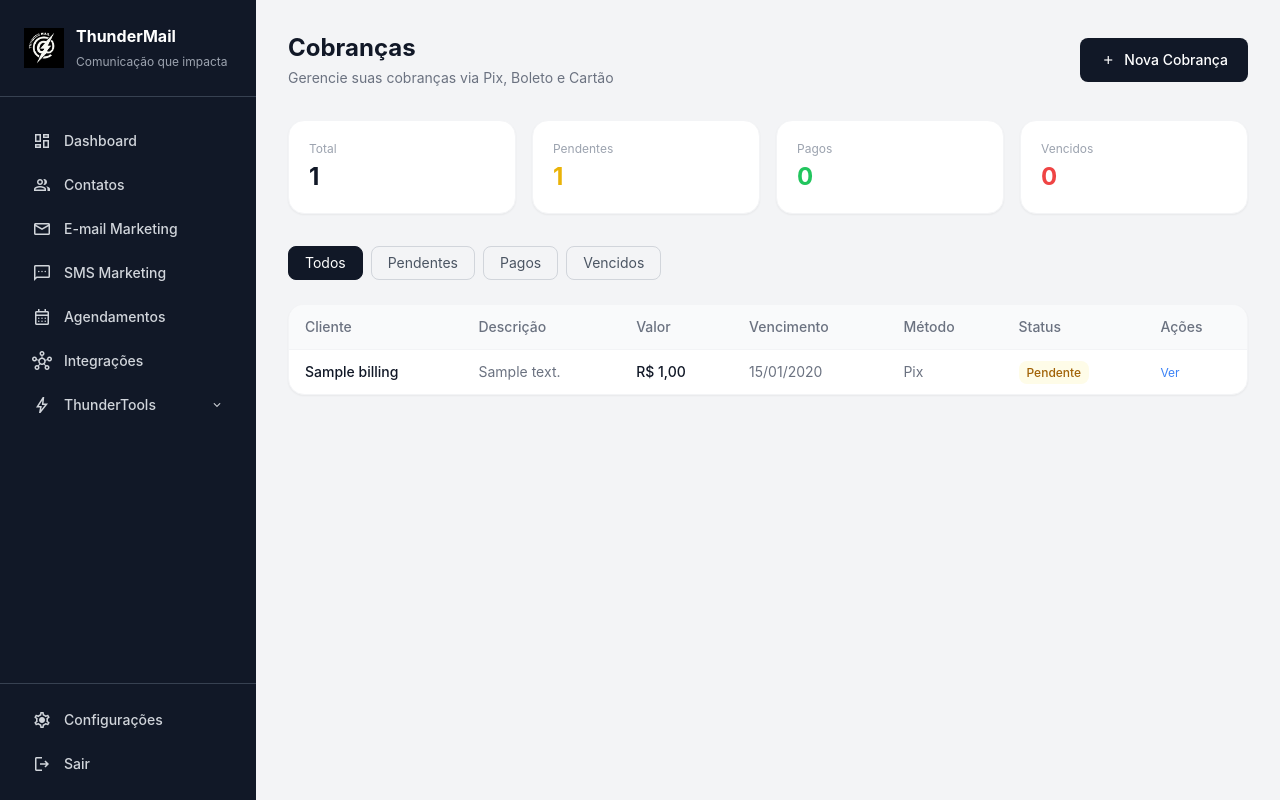
After one commit to uDanielMelo/thundermail, a Django app: page /billing/ in a window 1280 px wide. The commit adds this page. Run offline with Django 5.2, Linux system fonts and the light colour scheme; a user stored in the database is signed in; tables that the repository leaves empty hold one stand-in row (values such as "Sample post"); parts of the project's set-up code (start-up, migrations or seed data) failed here and were passed over; some libraries are stand-ins or nearby versions.

Commit message:
feat: módulo ThunderTools Cobranças
- Integração completa com Asaas (sandbox)
- Criação de cobranças via Pix, Boleto e Cartão
- QR Code Pix e linha digitável na tela de detalhe
- Webhook para atualização automática de status
- Dashboard com filtros por status
- Notificação por e-mail ao criar cobrança
- Link de Cobranças no menu ThunderTools

```diff
--- /dev/null
+++ b/apps/billing/apps.py
@@ -0,0 +1,6 @@
+from django.apps import AppConfig
+
+class BillingConfig(AppConfig):
+    default_auto_field = 'django.db.models.BigAutoField'
+    name = 'apps.billing'
+    verbose_name = 'Cobranças'
--- /dev/null
+++ b/apps/billing/urls.py
@@ -0,0 +1,11 @@
+from django.urls import path
+from . import views
+
+app_name = 'billing'
+
+urlpatterns = [
+    path('', views.billing_list, name='list'),
+    path('nova/', views.billing_create, name='create'),
+    path('<int:pk>/', views.billing_detail, name='detail'),
+    path('webhook/', views.billing_webhook, name='webhook'),
+]
--- /dev/null
+++ b/apps/billing/views.py
@@ -0,0 +1,159 @@
+from django.shortcuts import render, redirect, get_object_or_404
+from django.contrib.auth.decorators import login_required
+from django.contrib import messages
+from django.views.decorators.csrf import csrf_exempt
+from django.http import HttpResponse
+from django.conf import settings
+import json
+
+from apps.accounts.middleware import get_user_organization
+from .models import Billing
+from .services.asaas import (
+    get_api_key, criar_ou_buscar_cliente,
+    criar_cobranca, buscar_pix, buscar_boleto
+)
+
+
+@login_required
+def billing_list(request):
+    org = get_user_organization(request.user)
+    status_filter = request.GET.get('status', '')
+    billings = Billing.objects.filter(organization=org)
+    if status_filter:
+        billings = billings.filter(status=status_filter)
+
+    totais = {
+        'total': billings.count(),
+        'pendente': billings.filter(status='PENDING').count(),
+        'pago': billings.filter(status__in=['RECEIVED', 'CONFIRMED']).count(),
+        'vencido': billings.filter(status='OVERDUE').count(),
+    }
+
+    return render(request, 'billing/list.html', {
+        'billings': billings,
+        'totais': totais,
+        'status_filter': status_filter,
+    })
+
+
+@login_required
+def billing_create(request):
+    org = get_user_organization(request.user)
+
+    if request.method == 'POST':
+        api_key = get_api_key(org)
+        if not api_key:
+            messages.error(request, 'Configure a API Key do Asaas nas configurações.')
+            return redirect('billing:list')
+
+        customer_name = request.POST.get('customer_name')
+        customer_email = request.POST.get('customer_email', '')
+        customer_phone = request.POST.get('customer_phone', '')
+        customer_cpf_cnpj = request.POST.get('customer_cpf_cnpj', '')
+        description = request.POST.get('description')
+        value = request.POST.get('value')
+        due_date_str = request.POST.get('due_date')
+        payment_method = request.POST.get('payment_method', 'PIX')
+        notify_via = request.POST.get('notify_via', 'email')
+
+        from datetime import date
+        due_date = date.fromisoformat(due_date_str)
+
+        # Cria ou busca cliente no Asaas
+        customer_id, err = criar_ou_buscar_cliente(
+            api_key, customer_name, customer_cpf_cnpj, customer_email, customer_phone
+        )
+        if not customer_id:
+            messages.error(request, f'Erro ao criar cliente no Asaas: {err}')
+            return redirect('billing:create')
+
+        # Cria cobrança no Asaas
+        payment, err = criar_cobranca(api_key, customer_id, value, due_date, description, payment_method)
+        if not payment:
+            messages.error(request, f'Erro ao criar cobrança no Asaas: {err}')
+            return redirect('billing:create')
+
+        billing = Billing.objects.create(
+            organization=org,
+            user=request.user,
+            customer_name=customer_name,
+            customer_email=customer_email,
+            customer_phone=customer_phone,
+            customer_cpf_cnpj=customer_cpf_cnpj,
+            description=description,
+            value=value,
+            due_date=due_date,
+            payment_method=payment_method,
+            notify_via=notify_via,
+            asaas_id=payment.get('id'),
+            asaas_url=payment.get('invoiceUrl'),
+            status=payment.get('status', 'PENDING'),
+        )
+
+        # Busca QR Code Pix
+        if payment_method == 'PIX':
+            pix_data, _ = buscar_pix(api_key, payment['id'])
+            if pix_data:
+                billing.pix_qrcode = pix_data.get('encodedImage')
+                billing.pix_payload = pix_data.get('payload')
+                billing.save()
+
+        # Busca linha digitável do boleto
+        if payment_method == 'BOLETO':
+            boleto_data, _ = buscar_boleto(api_key, payment['id'])
+            if boleto_data:
+                billing.boleto_code = boleto_data.get('identificationField')
+                billing.boleto_url = payment.get('bankSlipUrl')
+                billing.save()
+
+        # Envia notificação
+        if notify_via in ['email', 'both'] and customer_email:
+            try:
+                from apps.mailer.services import send_email
+                send_email(
+                    to=customer_email,
+                    subject=f'Cobrança: {description}',
+                    body=f'<p>Olá {customer_name},</p><p>Você tem uma cobrança de <strong>R$ {value}</strong> com vencimento em {due_date.strftime("%d/%m/%Y")}.</p><p><a href="{billing.asaas_url}">Clique aqui para pagar</a></p>',
+                    user=request.user,
+                )
+            except Exception:
+                pass
+
+        messages.success(request, f'Cobrança criada com sucesso para {customer_name}!')
+        return redirect('billing:detail', pk=billing.pk)
+
+    return render(request, 'billing/create.html')
+
+
+@login_required
+def billing_detail(request, pk):
+    org = get_user_organization(request.user)
+    billing = get_object_or_404(Billing, pk=pk, organization=org)
+    return render(request, 'billing/detail.html', {'billing': billing})
+
+
+@csrf_exempt
+def billing_webhook(request):
+    if request.method == 'POST':
+        try:
+            data = json.loads(request.body)
+            event = data.get('event')
+            payment = data.get('payment', {})
+            asaas_id = payment.get('id')
+
+            status_map = {
+                'PAYMENT_RECEIVED': 'RECEIVED',
+                'PAYMENT_CONFIRMED': 'CONFIRMED',
+                'PAYMENT_OVERDUE': 'OVERDUE',
+                'PAYMENT_REFUNDED': 'REFUNDED',
+                'PAYMENT_CANCELLED': 'CANCELLED',
+            }
+
+            new_status = status_map.get(event)
+            if new_status and asaas_id:
+                Billing.objects.filter(asaas_id=asaas_id).update(status=new_status)
+
+        except Exception:
+            pass
+
+    return HttpResponse(status=200)
--- a/core/settings.py
+++ b/core/settings.py
@@ -33,6 +33,7 @@ LOCAL_APPS = [
     'apps.integrations',
     'apps.contracts',
     'apps.documents',
+    'apps.billing',
 ]
 
 INSTALLED_APPS = DJANGO_APPS + LOCAL_APPS
@@ -124,3 +125,6 @@ LOGOUT_REDIRECT_URL = '/accounts/login/'
 
 # Reset de senha
 PASSWORD_RESET_TIMEOUT = 3600  # 1 hora
+
+ASAAS_API_KEY = os.environ.get('ASAAS_API_KEY', '')
+ASAAS_BASE_URL = os.environ.get('ASAAS_BASE_URL', 'https://sandbox.asaas.com/api/v3')
--- a/core/urls.py
+++ b/core/urls.py
@@ -17,6 +17,7 @@ urlpatterns = [
     path('integrations/', include('apps.integrations.urls', namespace='integrations')),
     path('contracts/', include('apps.contracts.urls', namespace='contracts')),
     path('documents/', include('apps.documents.urls', namespace='documents')),
+    path('billing/', include('apps.billing.urls', namespace='billing')),
 
     # Reset de senha
     path('accounts/password-reset/',
--- a/templates/base.html
+++ b/templates/base.html
@@ -110,6 +110,14 @@
                                 Documentos
                             </a>
                         </li>
+                        <li>
+                            <a href="{% url 'billing:list' %}"
+                                class="flex items-center gap-3 px-4 py-2 rounded-lg text-sm font-medium transition
+                                {% if request.resolver_match.namespaces and 'billing' in request.resolver_match.namespaces %}text-white{% else %}text-gray-400 hover:bg-gray-700 hover:text-gray-200{% endif %}">
+                                <span class="material-symbols-outlined text-base">payments</span>
+                                Cobranças
+                            </a>
+                        </li>
                     </ul>
                 </li>
             </ul>
--- /dev/null
+++ b/templates/billing/list.html
@@ -0,0 +1,108 @@
+{% extends 'base.html' %}
+{% block title %}Cobranças — ThunderMail{% endblock %}
+{% block content %}
+
+<header class="mb-8 flex justify-between items-center">
+    <div>
+        <h2 class="text-2xl font-bold text-gray-900">Cobranças</h2>
+        <p class="text-sm text-gray-500 mt-1">Gerencie suas cobranças via Pix, Boleto e Cartão</p>
+    </div>
+    <a href="{% url 'billing:create' %}"
+        class="flex items-center gap-2 bg-gray-900 text-white px-5 py-2.5 rounded-lg text-sm font-medium hover:bg-gray-700 transition">
+        <span class="material-symbols-outlined text-base">add</span>
+        Nova Cobrança
+    </a>
+</header>
+
+<!-- Cards de totais -->
+<div class="grid grid-cols-2 md:grid-cols-4 gap-4 mb-8">
+    <div class="bg-white rounded-2xl border border-gray-100 shadow-sm p-5">
+        <p class="text-xs text-gray-400 mb-1">Total</p>
+        <p class="text-2xl font-bold text-gray-900">{{ totais.total }}</p>
+    </div>
+    <div class="bg-white rounded-2xl border border-gray-100 shadow-sm p-5">
+        <p class="text-xs text-gray-400 mb-1">Pendentes</p>
+        <p class="text-2xl font-bold text-yellow-500">{{ totais.pendente }}</p>
+    </div>
+    <div class="bg-white rounded-2xl border border-gray-100 shadow-sm p-5">
+        <p class="text-xs text-gray-400 mb-1">Pagos</p>
+        <p class="text-2xl font-bold text-green-500">{{ totais.pago }}</p>
+    </div>
+    <div class="bg-white rounded-2xl border border-gray-100 shadow-sm p-5">
+        <p class="text-xs text-gray-400 mb-1">Vencidos</p>
+        <p class="text-2xl font-bold text-red-500">{{ totais.vencido }}</p>
+    </div>
+</div>
+
+<!-- Filtros -->
+<div class="flex gap-2 mb-6">
+    <a href="{% url 'billing:list' %}"
+        class="px-4 py-1.5 rounded-lg text-sm border {% if not status_filter %}bg-gray-900 text-white border-gray-900{% else %}border-gray-300 text-gray-600 hover:bg-gray-50{% endif %} transition">
+        Todos
+    </a>
+    <a href="?status=PENDING"
+        class="px-4 py-1.5 rounded-lg text-sm border {% if status_filter == 'PENDING' %}bg-yellow-500 text-white border-yellow-500{% else %}border-gray-300 text-gray-600 hover:bg-gray-50{% endif %} transition">
+        Pendentes
+    </a>
+    <a href="?status=RECEIVED"
+        class="px-4 py-1.5 rounded-lg text-sm border {% if status_filter == 'RECEIVED' %}bg-green-500 text-white border-green-500{% else %}border-gray-300 text-gray-600 hover:bg-gray-50{% endif %} transition">
+        Pagos
+    </a>
+    <a href="?status=OVERDUE"
+        class="px-4 py-1.5 rounded-lg text-sm border {% if status_filter == 'OVERDUE' %}bg-red-500 text-white border-red-500{% else %}border-gray-300 text-gray-600 hover:bg-gray-50{% endif %} transition">
+        Vencidos
+    </a>
+</div>
+
+<!-- Tabela -->
+<div class="bg-white rounded-2xl border border-gray-100 shadow-sm overflow-hidden">
+    <table class="w-full text-sm">
+        <thead class="bg-gray-50 border-b border-gray-100">
+            <tr>
+                <th class="text-left px-4 py-3 text-gray-500 font-medium">Cliente</th>
+                <th class="text-left px-4 py-3 text-gray-500 font-medium">Descrição</th>
+                <th class="text-left px-4 py-3 text-gray-500 font-medium">Valor</th>
+                <th class="text-left px-4 py-3 text-gray-500 font-medium">Vencimento</th>
+                <th class="text-left px-4 py-3 text-gray-500 font-medium">Método</th>
+                <th class="text-left px-4 py-3 text-gray-500 font-medium">Status</th>
+                <th class="text-left px-4 py-3 text-gray-500 font-medium">Ações</th>
+            </tr>
+        </thead>
+        <tbody class="divide-y divide-gray-50">
+            {% if billings %}
+                {% for billing in billings %}
+                <tr class="hover:bg-gray-50 transition">
+                    <td class="px-4 py-3 font-medium text-gray-900">{{ billing.customer_name }}</td>
+                    <td class="px-4 py-3 text-gray-500">{{ billing.description|truncatechars:40 }}</td>
+                    <td class="px-4 py-3 font-medium text-gray-900">R$ {{ billing.value }}</td>
+                    <td class="px-4 py-3 text-gray-500">{{ billing.due_date|date:"d/m/Y" }}</td>
+                    <td class="px-4 py-3 text-gray-500">{{ billing.get_payment_method_display }}</td>
+                    <td class="px-4 py-3">
+                        {% if billing.status == 'PENDING' %}
+                            <span class="px-2 py-1 bg-yellow-50 text-yellow-700 rounded-lg text-xs font-medium">Pendente</span>
+                        {% elif billing.status in 'RECEIVED,CONFIRMED' %}
+                            <span class="px-2 py-1 bg-green-50 text-green-700 rounded-lg text-xs font-medium">Pago</span>
+                        {% elif billing.status == 'OVERDUE' %}
+                            <span class="px-2 py-1 bg-red-50 text-red-700 rounded-lg text-xs font-medium">Vencido</span>
+                        {% else %}
+                            <span class="px-2 py-1 bg-gray-100 text-gray-500 rounded-lg text-xs font-medium">{{ billing.get_status_display }}</span>
+                        {% endif %}
+                    </td>
+                    <td class="px-4 py-3">
+                        <a href="{% url 'billing:detail' billing.pk %}"
+                            class="text-blue-500 hover:underline text-xs">Ver</a>
+                    </td>
+                </tr>
+                {% endfor %}
+            {% else %}
+                <tr>
+                    <td colspan="7" class="px-4 py-10 text-center text-gray-400">
+                        Nenhuma cobrança encontrada.
+                    </td>
+                </tr>
+            {% endif %}
+        </tbody>
+    </table>
+</div>
+
+{% endblock %}
```
Also changed, not shown: apps/billing/admin.py (added, +8 -0 lines), apps/billing/models.py (added, +77 -0 lines), apps/billing/services/asaas.py (added, +95 -0 lines), templates/billing/create.html (added, +104 -0 lines), templates/billing/detail.html (added, +148 -0 lines), apps/billing/__init__.py (added), apps/billing/migrations/0001_initial.py (added), apps/billing/migrations/__init__.py (added), apps/billing/services/__init__.py (added).
